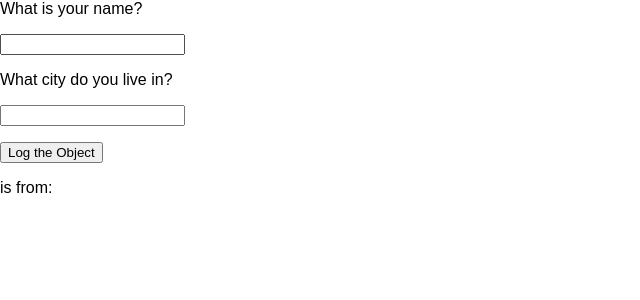
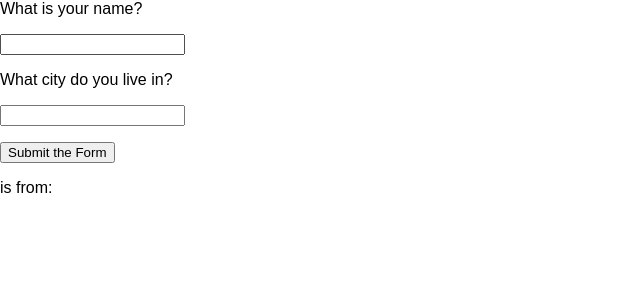
Before and after one commit to ErinBlack/react-local-state, a React (Create React App) app: page / in a window 1280 px wide. Shown: the top 300 px of the page, without its empty margins (0-640 px from the left). Built offline with nearby package versions, Linux system fonts and the light colour scheme.

Commit message:
changed the name of the submit event

```diff
--- a/src/Components/App/App.js
+++ b/src/Components/App/App.js
@@ -25,23 +25,29 @@ class App extends Component {
   }
 
   // Logging
-  handleClick = (e) => {
+  handleSubmit = (e) => {
     console.log('in handleclick')
     console.log('name', this.state.user.name);
     console.log('city', this.state.user.city);
-    e.target.reset();
-
+    e.preventDefault();
+    // e.target.reset();
+    this.setState({
+        user: {
+          name:'',
+          city: '',
+        }
+    })
   }
 
   render() {
     return (
-      <form onSubmit={this.handleClick}>
+      <form onSubmit={this.handleSubmit}>
         <label for="name">What is your name?</label>
-        <p><input id="name" onChange={this.handleChangeFor('name')}/></p>
+        <p><input value={this.state.user.name} id="name" onChange={this.handleChangeFor('name')}/></p>
         <label for="City">What city do you live in? </label>
-        <p><input id="city" onChange={this.handleChangeFor('city')}/></p>
+        <p><input value={this.state.user.city} id="city" onChange={this.handleChangeFor('city')}/></p>
 
-        <button >Log the Object</button>
+        <input type="submit" value="Submit the Form"/>
         <p>{this.state.user.name} is from: {this.state.user.city}</p>
       </form>
     );
```
